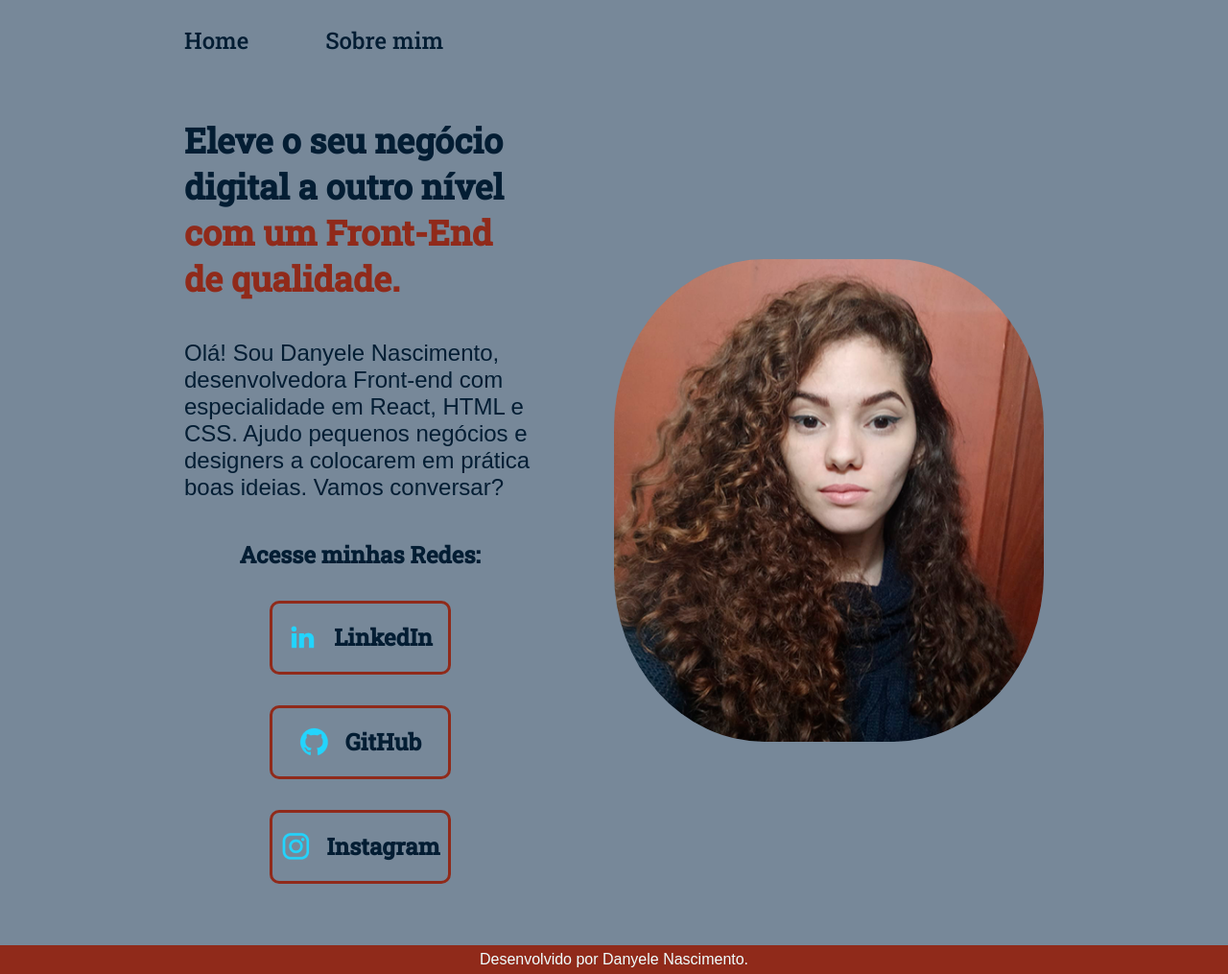
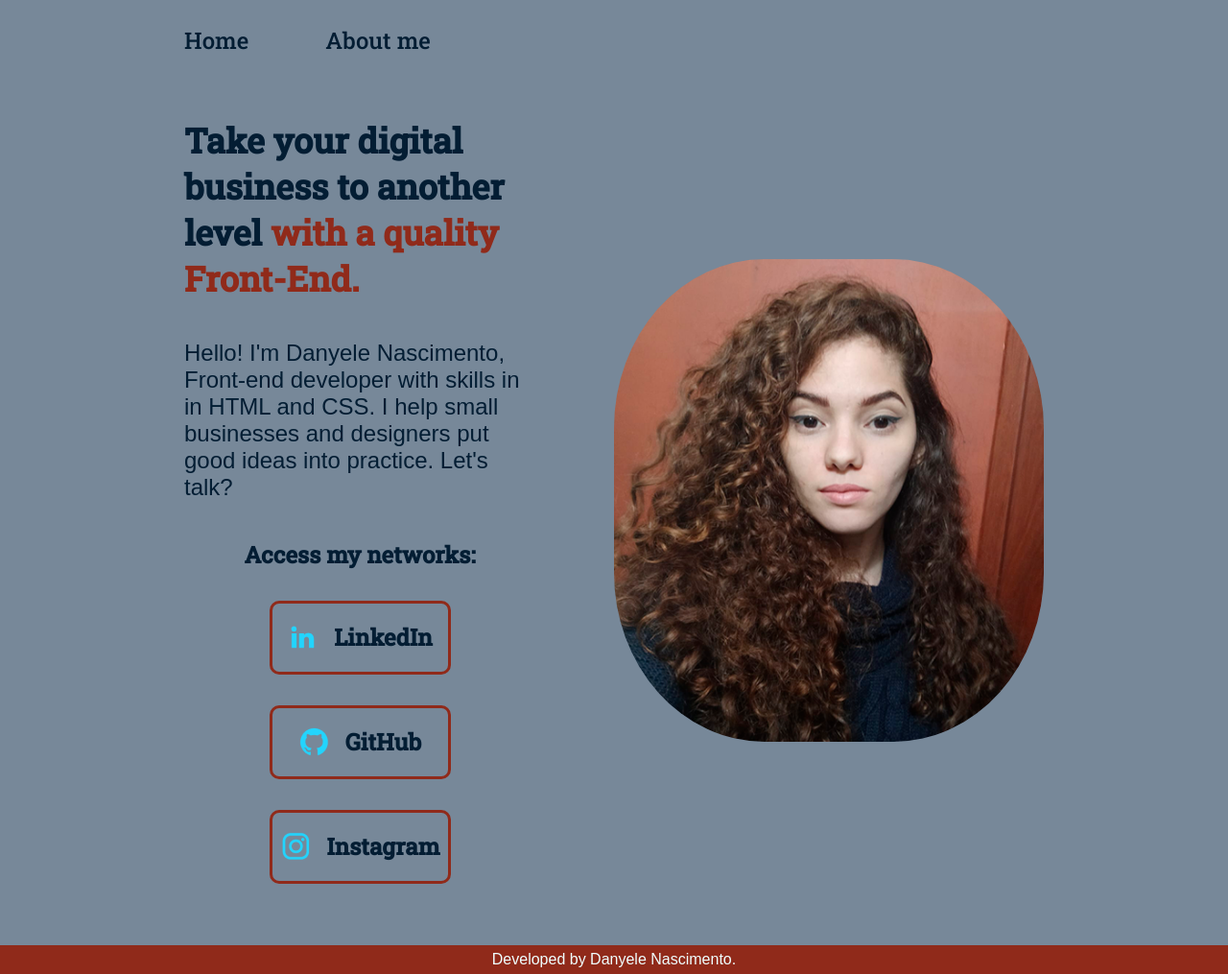
Before and after one commit to DanyeleN/portifolio-project-alura, a plain HTML site: page index.html in a window 1280 px wide. Shown: the whole page at 96% size. Drawn offline with Linux system fonts and the light colour scheme; a web font is replaced by a local one.

Commit message:
Update index.html
novo texto em inglês.

```diff
--- a/index.html
+++ b/index.html
@@ -1,5 +1,5 @@
 <!DOCTYPE html>
-<html lang="pt-br">
+<html lang="en">
 <head>
 
     <meta charset="UTF-8">
@@ -14,27 +14,27 @@
     <header class="cabecalho">
         <nav class="cabecalho__menu">
             <a class="cabecalho__menu__link" href="index.html">Home</a>
-            <a class="cabecalho__menu__link" href="about.html">Sobre mim</a>
+            <a class="cabecalho__menu__link" href="about.html">About me</a>
         </nav>
     </header>
     <main class="apresentacao">
         <section class="apresentacao__conteudo">
-            <h1 class="apresentacao__conteudo__titulo">Eleve o seu negócio digital a outro nível
-            <strong class="titulo-destaque">com um Front-End de qualidade.
+            <h1 class="apresentacao__conteudo__titulo">Take your digital business to another level
+            <strong class="titulo-destaque">with a quality Front-End.
             </strong>
             </h1>
-            <p class="apresentacao__conteudo__texto">Olá! Sou Danyele Nascimento, desenvolvedora Front-end com especialidade em React, HTML e CSS. Ajudo pequenos negócios e designers a colocarem em prática boas ideias. Vamos conversar?</p>
+            <p class="apresentacao__conteudo__texto">Hello! I'm Danyele Nascimento, Front-end developer with skills in in HTML and CSS. I help small businesses and designers put good ideas into practice. Let's talk?</p>
             <div class="apresentacao__links">
-                <h2 class="apresentacao__links__subtitulo">Acesse minhas Redes:</h2>
+                <h2 class="apresentacao__links__subtitulo">Access my networks:</h2>
                 <a class="apresentacao__links__navegacao" href="https://www.linkedin.com/in/danyele-nascimento-48146221b/">
                     <img src="./assets/linkedin.png" alt="icone do LinkedIn">
                     LinkedIn
                 </a>
-                <a class="apresentacao__links__navegacao" href="https://github.com/guilhermeonrails">
+                <a class="apresentacao__links__navegacao" href="https://github.com/DanyeleN">
                     <img src="./assets/github.png">
                     GitHub
                 </a>
-                <a class="apresentacao__links__navegacao" href="https://instagram.com/danyele.nas">
+                <a class="apresentacao__links__navegacao" href="https://instagram.com/">
                     <img src="./assets/instagram.png">
                     Instagram
                 </a>
@@ -43,7 +43,7 @@
         <img class="foto" src="./assets/fotoperfil.png" alt="Foto da Danyele Nascimento">
     </main>
     <footer class="rodape">
-      <p>Desenvolvido por Danyele Nascimento.</p>
+      <p>Developed by Danyele Nascimento.</p>
     </footer>
 </body>
 </html>
```
